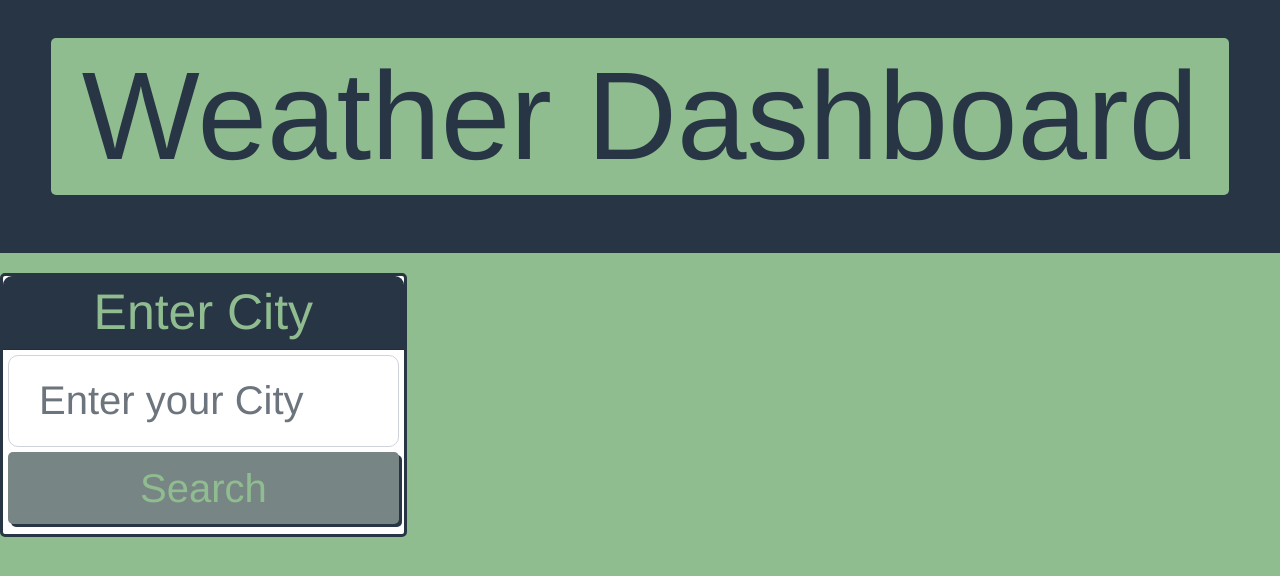
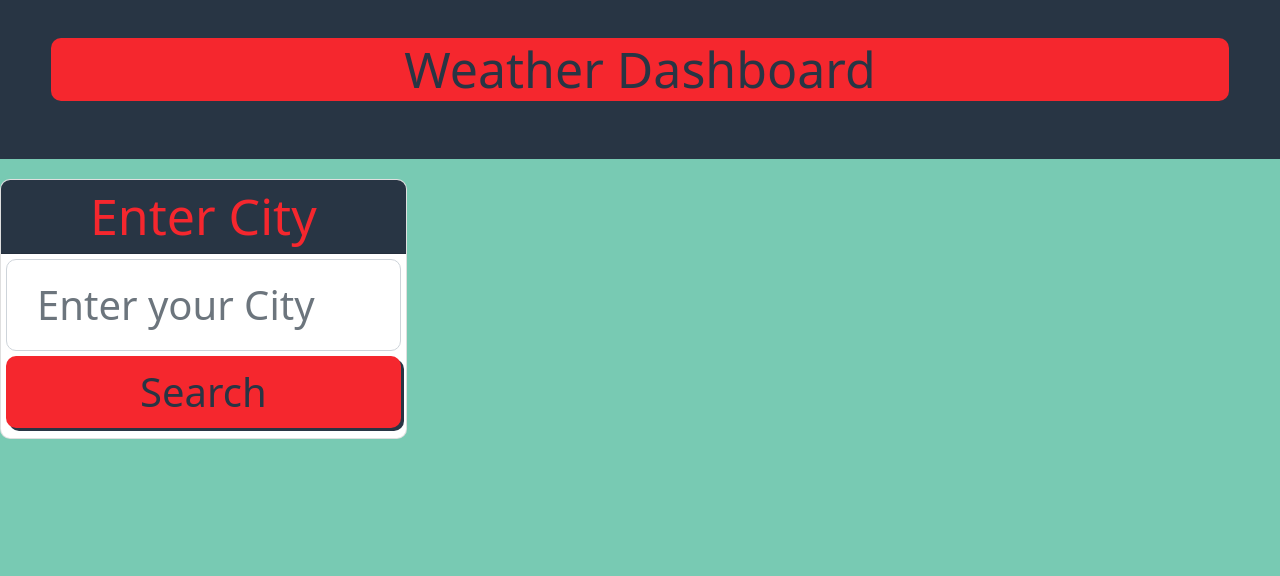
Before and after one commit to KellyJohnson364/weather-dashboard, a plain HTML site: page index.html in a window 1280 px wide. Drawn offline with nearby package versions, Linux system fonts and the light colour scheme.

Commit message:
changed color scheme

```diff
--- a/assets/css/style.css
+++ b/assets/css/style.css
@@ -1,17 +1,16 @@
 :root {
-  --primary: #90bd90;
-  --secondary: #9caea9;
-  --tertiary: #788585;
+  --primary:rgba(30, 131, 106, 0.671);
+  --secondary: #78cab3;
+  --tertiary: #f5272e;
   --light-dark: #788585;
   --dark: #283544;
-  --border-radius: 5px;
   font-size: 40px;
   box-sizing: border-box;
 }
 
 body {
-  background-color: var(--primary);
-  font-family: Helvetica, Arial, sans-serif;
+  background-color: var(--secondary);
+  font-family: system-ui;
   font-size: 40px;
   color: var(--dark);
   line-height: 1.5;
@@ -21,12 +20,9 @@ body {
 #list {
   color: var(--dark);
 }
-.title {
-  font-size: 125px !important;
-}
+
 h1, h2, h3, h4 {
-  font-weight: 700;
-  font-size: 75px !important;
+  font-weight: 400;
   color: var(--dark);
   line-height: 1.25;
 }
@@ -39,7 +35,7 @@ main {
 /* assigns colors based on UVI danger */
 
 .low {
-  background-color: rgb(68, 138, 68);
+  background-color: var(--primary)
 }
 .moderate {
   background-color: rgb(228, 228, 22);
@@ -48,22 +44,21 @@ main {
   background-color: rgb(216, 151, 31);
 }
 .very-high {
-  background-color: rgb(148, 54, 54);
+  background-color:  var(--tertiary);
 }
 
 .btn {
   padding: 5px 5px;
   width: 100%;
   margin: 5px 0;
-  border-radius: var(--border-radius);
-  color: var(--primary);
-  background-color: var(--light-dark);
+  color: var(--dark);
+  background-color: var(--tertiary);
   box-shadow: 3px 3px var(--dark);
 
 }
 
 .btn:hover {
-  color: var(--primary);
+  color: var(--dark);
   background-color: var(--tertiary);
   transform: translate(0, 0);
   box-shadow: 2px 2px var(--dark);
@@ -78,11 +73,11 @@ main {
 }
 
 .title {
-  font-size: 50px;
-  background-color: var(--primary);
+  font-weight: 500;
+  background-color: var(--tertiary);
   color: var(--dark);
   padding: 0 10px;
-  border-radius: var(--border-radius);
+  border-radius: 10px;
 }
 
 .icon {
@@ -93,15 +88,15 @@ main {
 .card {
   margin:10px, 0px;
   font-size: 40px;
-  border: 3px solid var(--dark);
-  border-radius: var(--border-radius);
+
+
 }
 
 .card-header {
-  color: var(--primary);
+  color: var(--tertiary);
   background-color: var(--dark);
   padding: 5px;
-  border-radius: var(--border-radius);
+
 }
 
 .card-body {
@@ -112,12 +107,11 @@ main {
   width: 100%;
   padding: 5px;
   margin: 5px 0;
-
   border: 2px solid var(--light-dark);
 }
 .fiveDay {
   background-color: var(--dark);
-  color: var(--light-dark);
+  color: var(--tertiary);
 }
 
 .flex-row {
--- a/index.html
+++ b/index.html
@@ -21,7 +21,7 @@
     <div class="row">
       <div class="col-12 col-lg-4">
         <div class="card">
-          <h2 id="search"class="card-header text-center">Enter City</h2>
+          <h3 id="search"class="card-header text-center">Enter City</h3>
           <form id="user-form" class="card-body">
             <input id="cityname" type="text" placeholder="Enter your City" class="form-control" />
             <button type="submit" id="button" class="btn" >Search</button>
```
